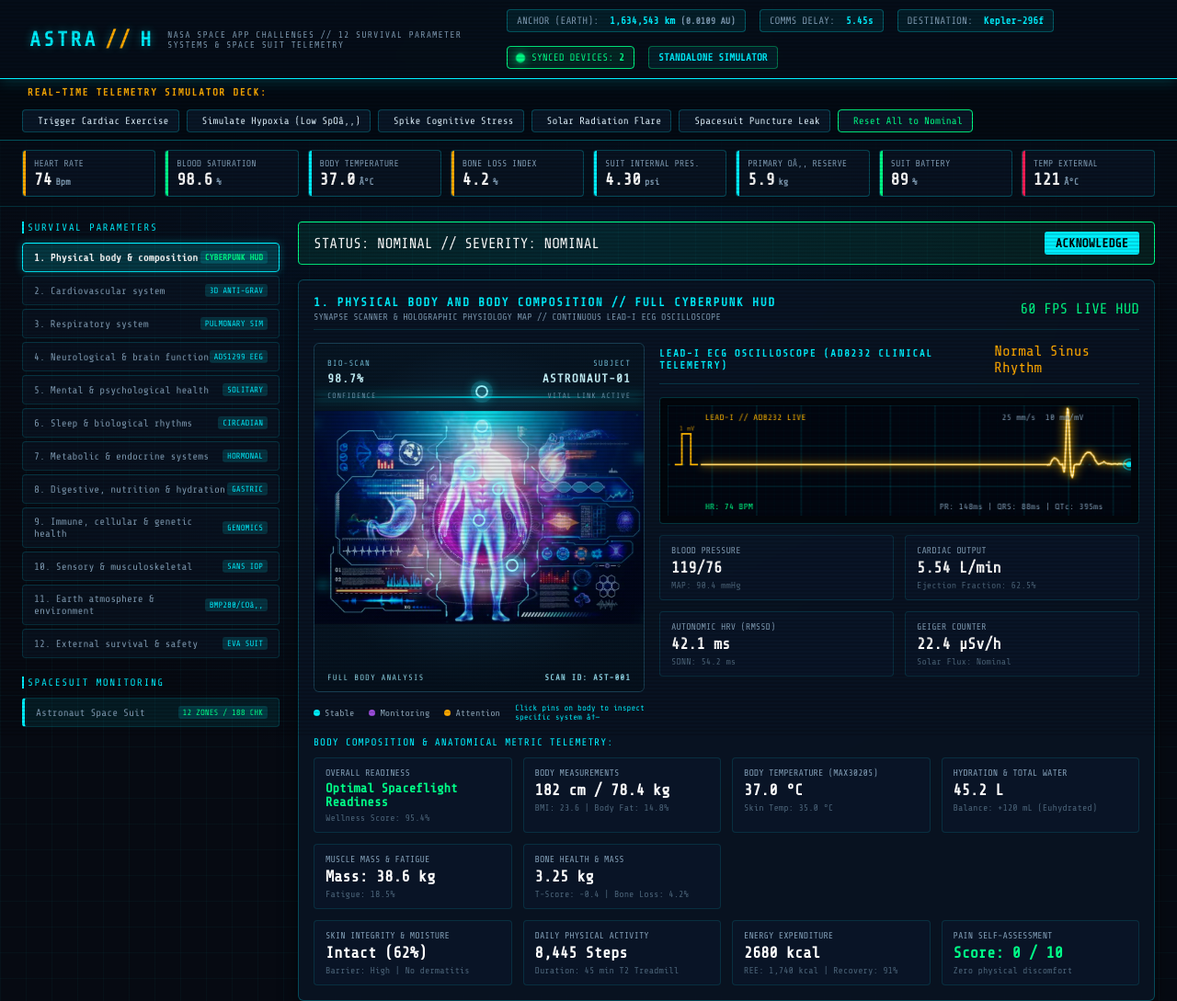
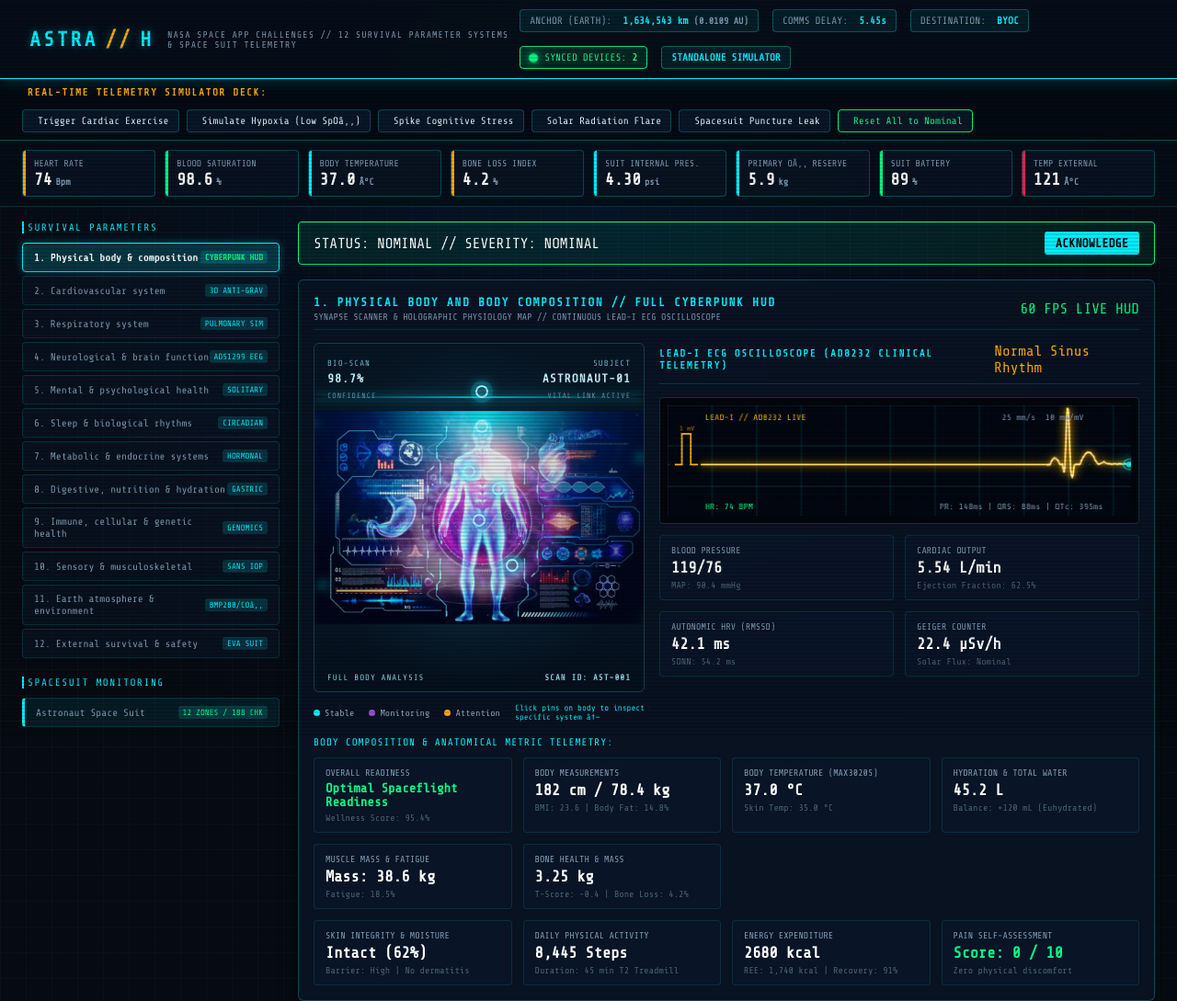
Before and after one commit to Srk9157/Astra-H, a plain HTML site: page index.html in a window 1280 px wide. Shown: the top 1089 px of the page at 92% size. Drawn offline with nearby package versions, Linux system fonts and the light colour scheme; animation ran at ten frames a second.

Commit message:
Change destination from 'Kepler-296f' to 'BYOC'

```diff
--- a/index.html
+++ b/index.html
@@ -47,7 +47,7 @@
       </div>
       <div class="stat-pill">
         <span class="label">DESTINATION:</span>
-        <span class="val">Kepler-296f</span>
+        <span class="val">BYOC</span>
       </div>
       <div class="devices-sync-badge">
         <div class="pulse-dot"></div>
```
